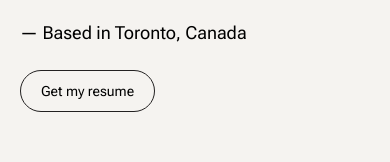
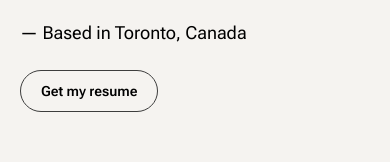
Before and after one commit to joewardperalta/developer-portfolio, a Next.js app: page / in a window 390 px wide. Shown: the part 345-507 px from the top of the page. Built offline with nearby package versions, Linux system fonts and the light colour scheme.

Commit message:
Change the overall aesthetic of the button by changing the font-weight to semibold so that it pops more than the border. I also changed the button border color to a much lighter black. In addition, it is also has been optimized for tablet device by changing the text size.

```diff
--- a/components/buttons/Button.jsx
+++ b/components/buttons/Button.jsx
@@ -2,7 +2,7 @@ export default function Button({ children, className, onClick, ref }) {
   return (
     <button
       ref={ref}
-      className={`${className} rounded-full px-5 py-2.5 text-sm`}
+      className={`${className} tablet:text-base tablet:px-7 tablet:py-4 rounded-full px-5 py-2.5 text-sm font-semibold`}
       onClick={onClick}
     >
       {children}
--- a/components/buttons/PrimaryButton.jsx
+++ b/components/buttons/PrimaryButton.jsx
@@ -4,7 +4,7 @@ export default function PrimaryButton({ children, onClick, className, ref }) {
   return (
     <Button
       ref={ref}
-      className={`${className} border-secondary border`}
+      className={`${className} border border-tertiary`}
       onClick={onClick}
     >
       {children}
```
